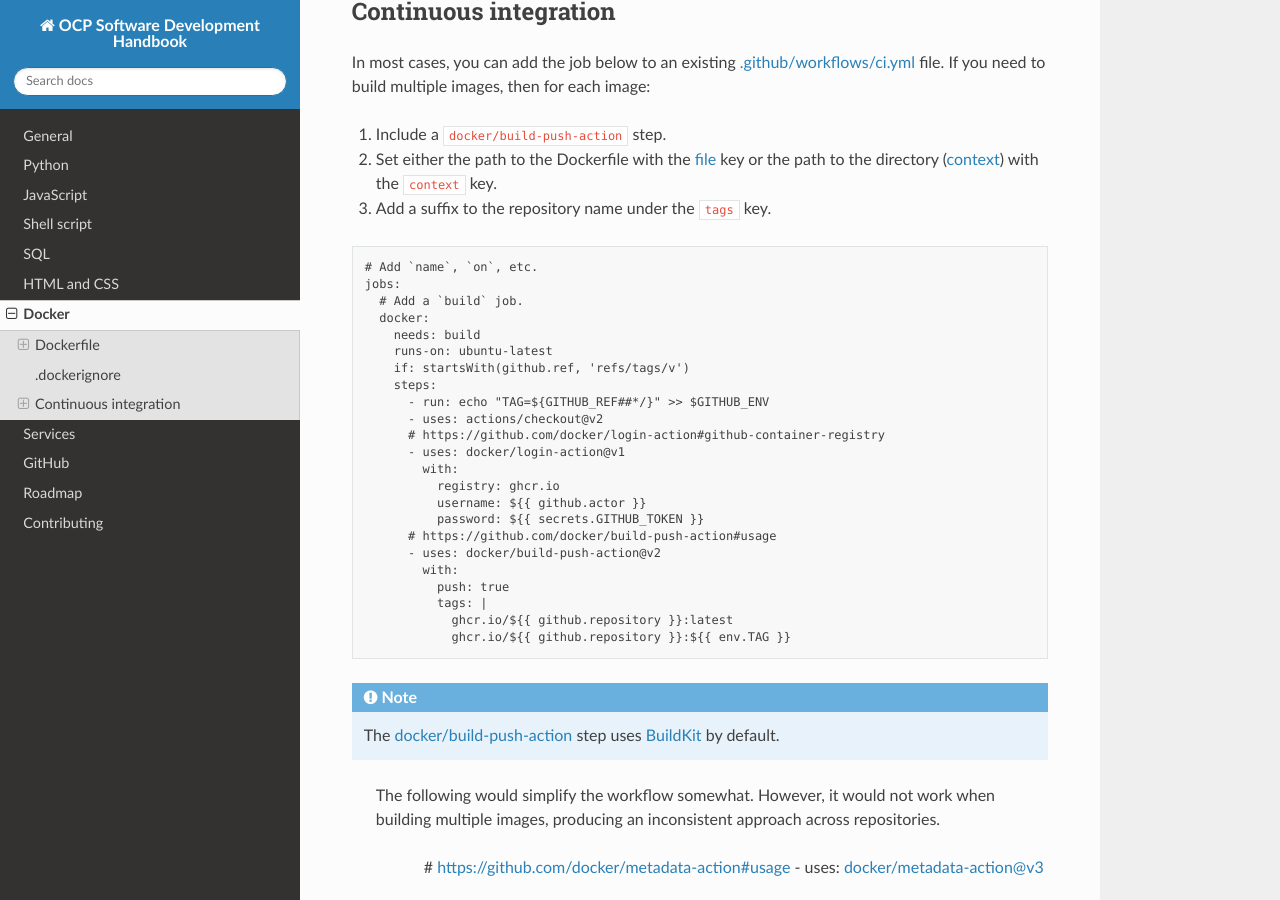
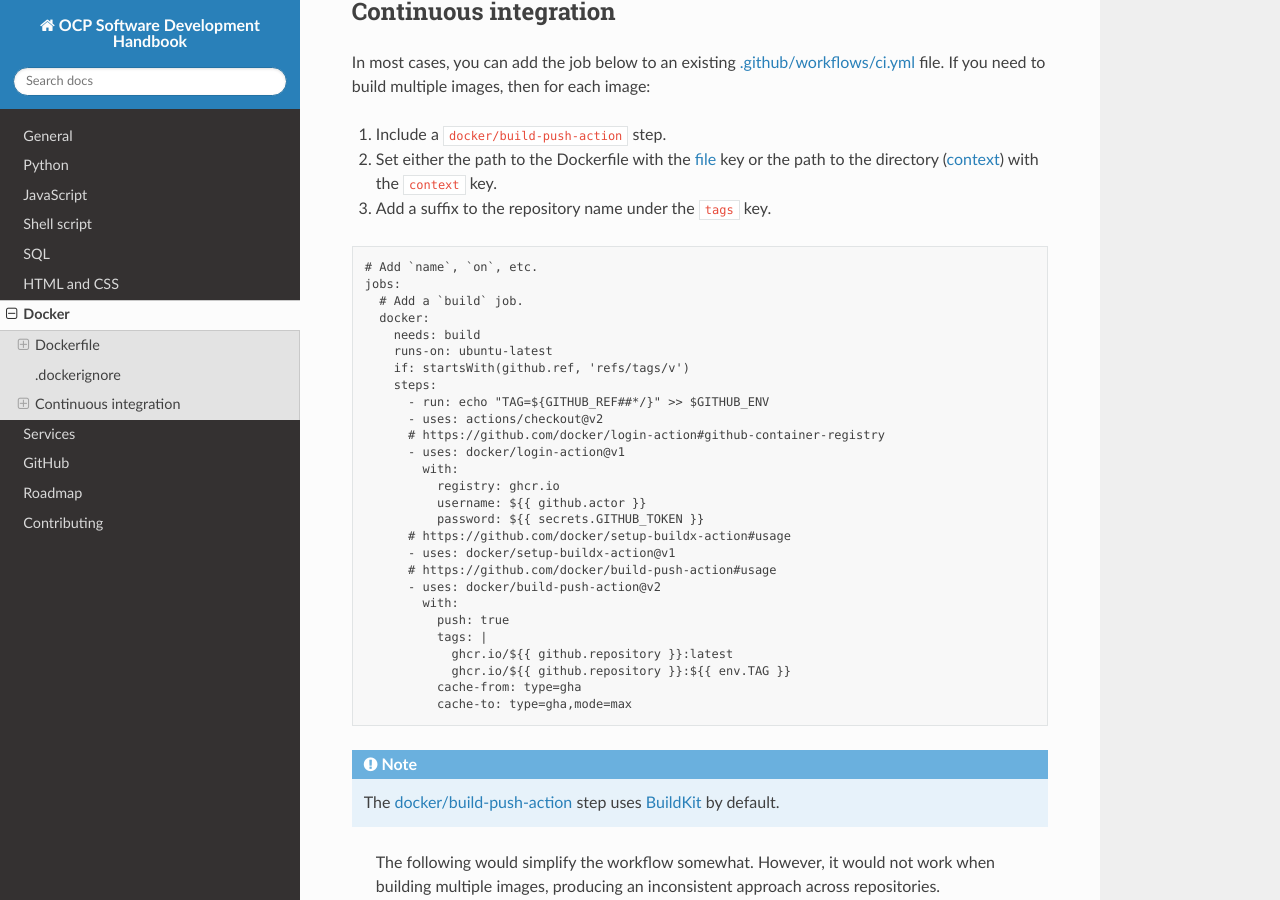
Before and after one commit to open-contracting/software-development-handbook, a Sphinx documentation site: the page built from docs/docker/index.rst, in a window 1280 px wide and 900 px high, scrolled down 2328 px. Built offline with Sphinx 7.4.7 and the Read the Docs theme 2.0.0, drawn with Linux system fonts in a browser that asks for light colours.

Commit message:
docker: Add caching to sample workflow

```diff
--- a/docs/docker/samples/ci.yml
+++ b/docs/docker/samples/ci.yml
@@ -14,6 +14,8 @@ jobs:
           registry: ghcr.io
           username: ${{ github.actor }}
           password: ${{ secrets.GITHUB_TOKEN }}
+      # https://github.com/docker/setup-buildx-action#usage
+      - uses: docker/setup-buildx-action@v1
       # https://github.com/docker/build-push-action#usage
       - uses: docker/build-push-action@v2
         with:
@@ -21,3 +23,5 @@ jobs:
           tags: |
             ghcr.io/${{ github.repository }}:latest
             ghcr.io/${{ github.repository }}:${{ env.TAG }}
+          cache-from: type=gha
+          cache-to: type=gha,mode=max
```
